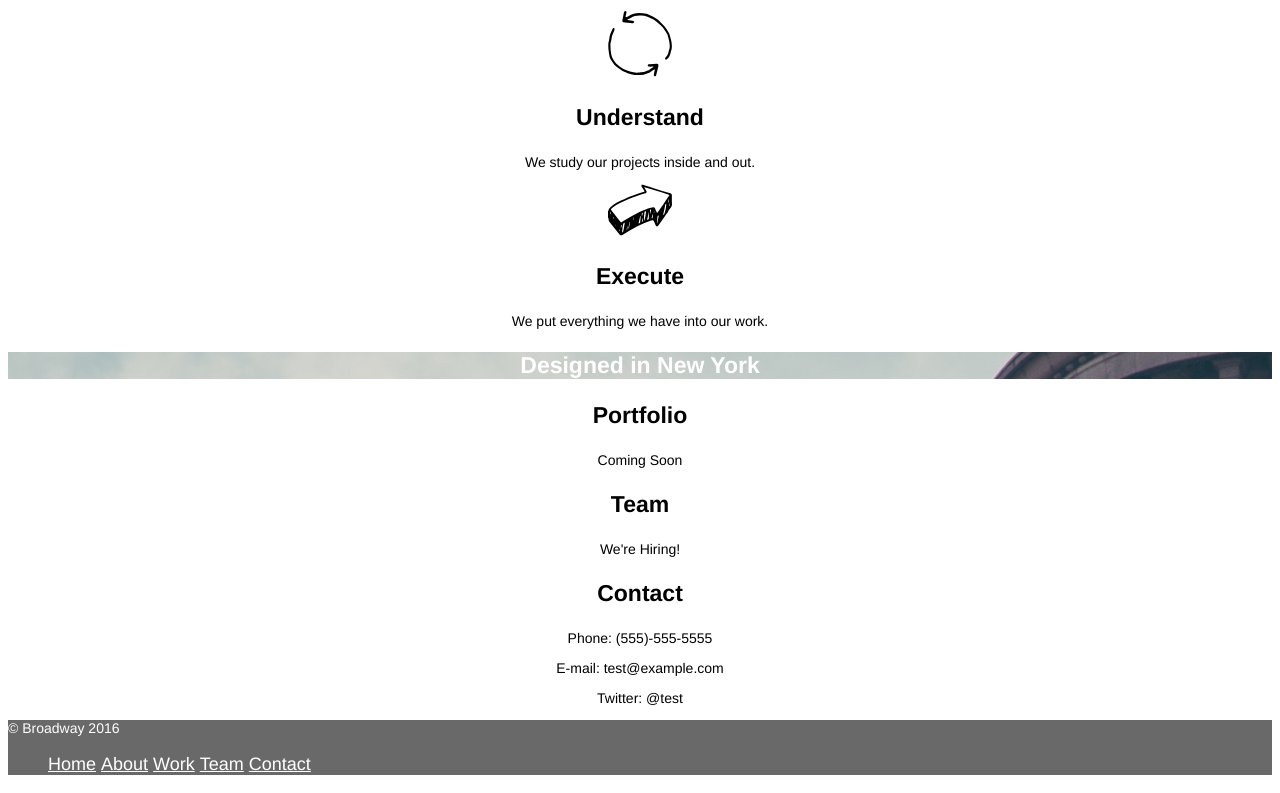
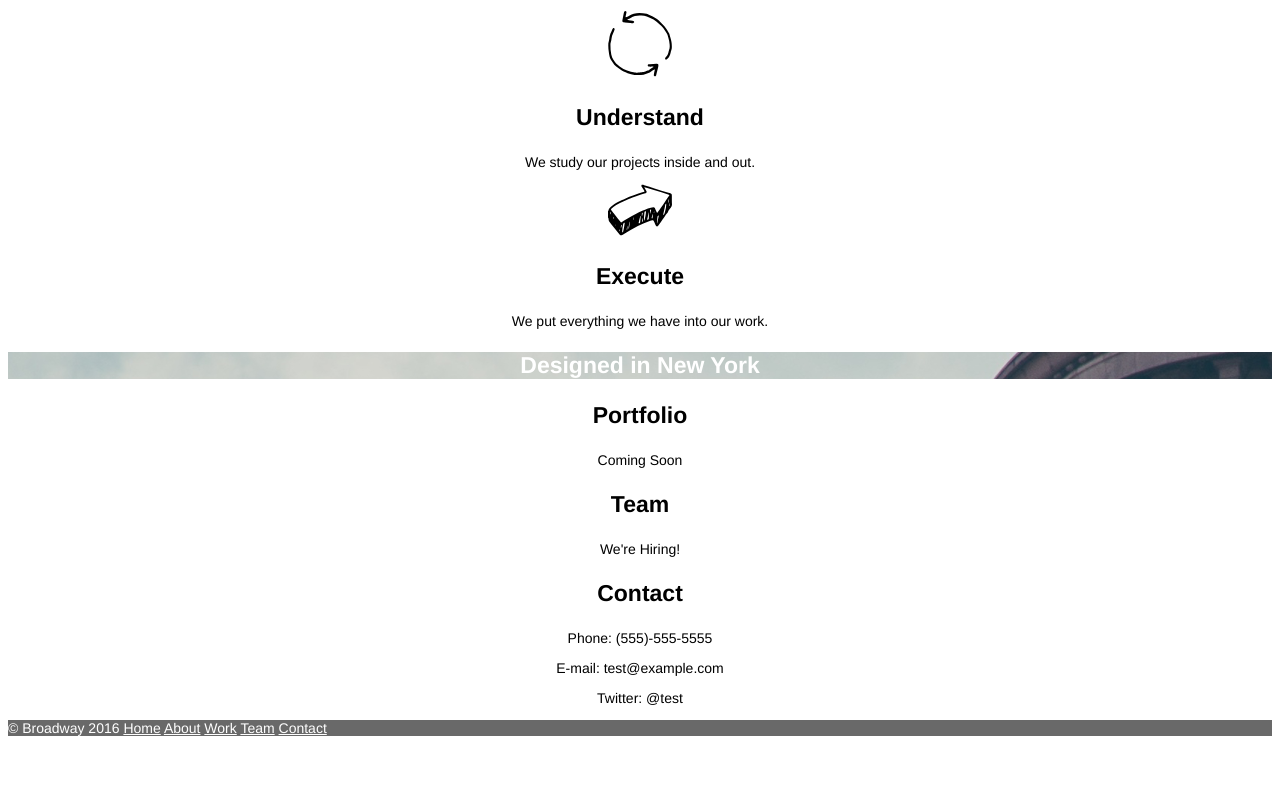
Before and after one commit to earth2travis/broadway, a plain HTML site: page broadway/index.html in a window 1280 px wide. Shown: the part 550-1343 px from the top of the page. After the commit the page ends 1304 px from the top, so only its background shows below. Drawn offline with Linux system fonts and the light colour scheme.

Commit message:
Update footer links

```diff
--- a/broadway/index.html
+++ b/broadway/index.html
@@ -54,14 +54,15 @@
     <div class="footer">
       <p>
         &copy; Broadway 2016
+        <a href="#">Home</a>
+        <a href="#">About</a>
+        <a href="#">Work</a>
+        <a href="#">Team</a>
+        <a href="#">Contact</a>
       </p>
       <nav>
         <ul>
-          <li><a href="#">Home</a></li>
-          <li><a href="#">About</a></li>
-          <li><a href="#">Work</a></li>
-          <li><a href="#">Team</a></li>
-          <li><a href="#">Contact</a></li>
+
         </ul>
       </nav>
 
```
